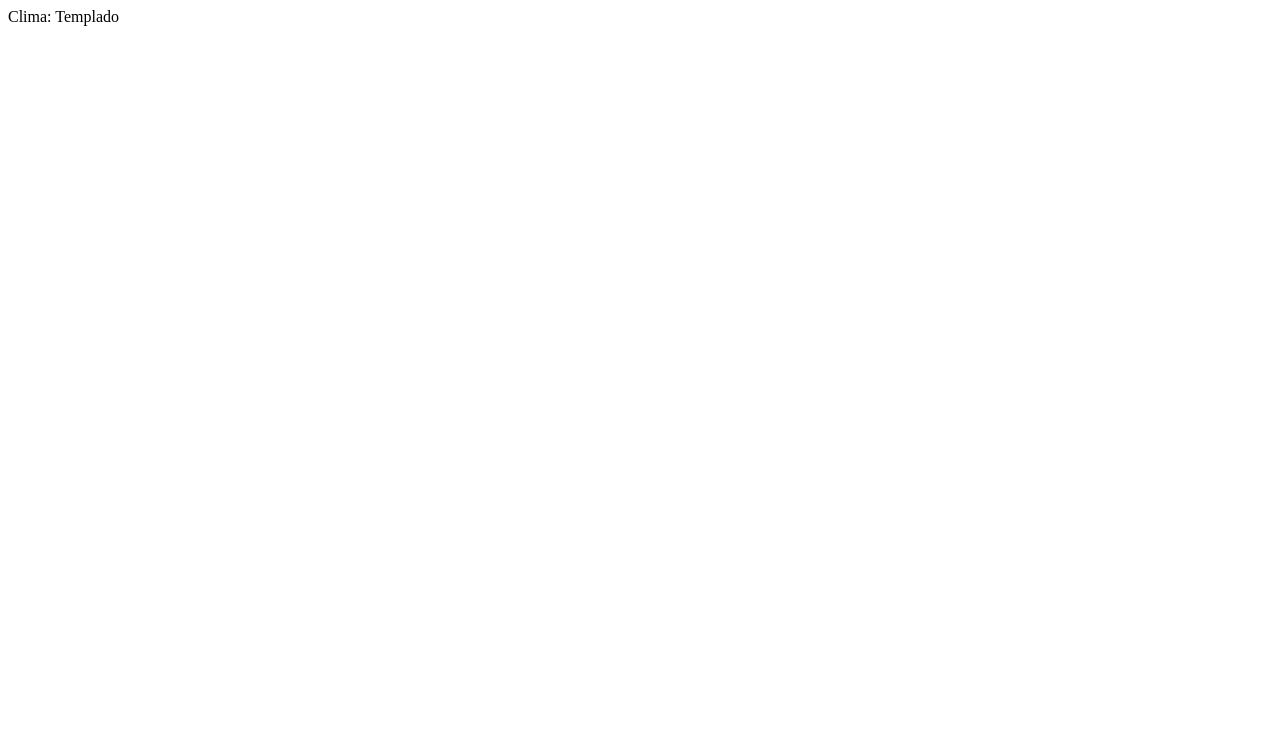
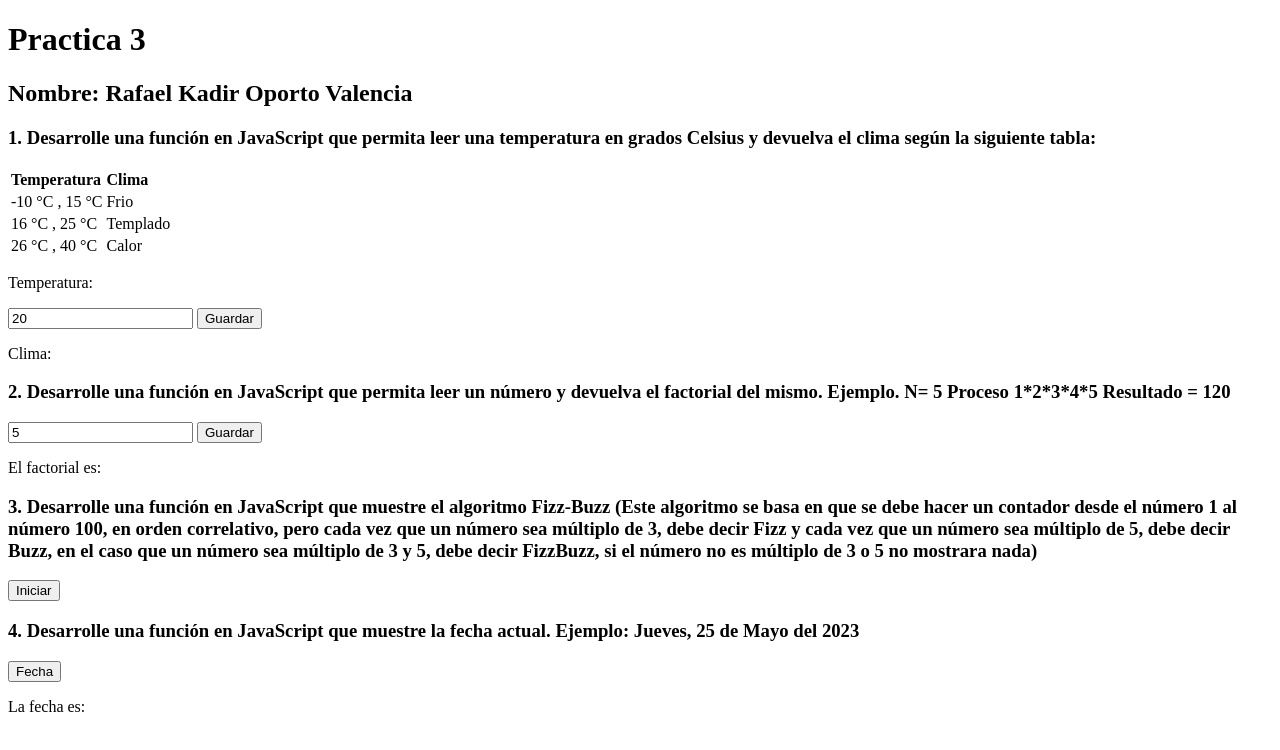
Before and after one commit to RafaelOV03/javascript, a plain HTML site: page index.html in a window 1280 px wide. Drawn offline with Linux system fonts and the light colour scheme.

Commit message:
modified:   index.html

```diff
--- a/index.html
+++ b/index.html
@@ -7,11 +7,40 @@
     <title>Document</title>
 </head>
 <body>
+    <h1>Practica 3</h1>
+    <h2>Nombre: Rafael Kadir Oporto Valencia</h2>
+    <h3>1. Desarrolle una función en JavaScript que permita leer una temperatura
+        en grados Celsius y devuelva el clima según la siguiente tabla:</h3>
+        <table>
+            <tr>
+                <td><strong>Temperatura</strong></td>
+                <td><strong>Clima</strong></td>
+            </tr>
+            <tr>
+                <td>-10 °C , 15 °C </td>
+                <td>Frio</td>
+            </tr>
+            <tr>
+                <td>16 °C , 25 °C </td>
+                <td>Templado</td>
+            </tr>
+            <tr>
+                <td>26 °C , 40 °C </td>
+                <td>Calor</td>
+            </tr>
+        </table>
+        <p>Temperatura:</p>
+        <form action="">
+            <input id = "x" type = "number" value = "20">
+            <input type = "button" onclick="ejercicio1()" value="Guardar">
+        </form>
+
         <script>
+            function ejercicio1(){
                 function mostrarclima(a){
                     if(a<-10){
                         return "Muy frio";
-            }else if(a<=-15){
+                    }else if(a<=15){
                         return "Frio";
                     }else if(a<=25){
                         return "Templado";
@@ -20,8 +49,89 @@
                     }
                     return "Muy caluroso";
                 }
-        let x = 0;
-        document.write("Clima: " + mostrarclima(x));
+                let x = parseInt(document.getElementById("x").value);
+                document.getElementById("rx").textContent = "Clima: " + mostrarclima(x);
+            }
         </script>
+        <p id = "rx">Clima: </p>
+
+
+    <h3>2. Desarrolle una función en JavaScript que permita leer un número y
+        devuelva el factorial del mismo.
+        Ejemplo. N= 5 Proceso 1*2*3*4*5 Resultado = 120</h3>
+        <form action="">
+            <input id = "y" type = "number" value = "5">
+            <input type = "button" onclick="ejercicio2()" value="Guardar">
+        </form>
+
+        <script>
+            function ejercicio2(){
+                function factorial(a){
+                    let f = 1;
+                    for (let i = a; i > 0; i--){
+                        f = f * i;
+                    }
+                    return f;
+                }
+                let y = parseInt(document.getElementById("y").value);
+                document.getElementById("ry").textContent = "El factorial es: " + factorial(y);
+            }
+        </script>
+        <p id = "ry">El factorial es: </p>
+
+    <h3>3. Desarrolle una función en JavaScript que muestre el algoritmo Fizz-Buzz
+        (Este algoritmo se basa en que se debe hacer un contador desde el
+        número 1 al número 100, en orden correlativo, pero cada vez que un
+        número sea múltiplo de 3, debe decir Fizz y cada vez que un número sea
+        múltiplo de 5, debe decir Buzz, en el caso que un número sea múltiplo de
+        3 y 5, debe decir FizzBuzz, si el número no es múltiplo de 3 o 5 no
+        mostrara nada)
+        </h3>
+        <form action="">
+            <input type = "button" onclick="ejercicio3()" value="Iniciar">
+        </form>
+
+        <script>
+            function ejercicio3(){
+                function fizzbuzz(){
+                    let str = "";
+                    for (let i = 1; i <= 100; i++){
+                        document.write(i + ": ");
+                        if(i%3==0){
+                            document.write("Fizz");
+                        }
+                        if(i%5==0){
+                            document.write("Buzz");
+                        }
+                        document.write("<br>");
+                    }
+                }
+                fizzbuzz();
+            }
+        </script>
+
+
+    <h3>4. Desarrolle una función en JavaScript que muestre la fecha actual.
+        Ejemplo: Jueves, 25 de Mayo del 2023</h3>
+        <form action="">
+            <input type = "button" onclick="ejercicio4()" value="Fecha">
+        </form>
+
+        <script>
+            function ejercicio4(){
+                function fecha(){
+                    let fecha = new Date();
+                    let mes = ["Enero","Febrero","Marzo","Abril","Mayo","Junio","Julio","Agosto","Septiembre","Octubre","Noviembre","Diciembre"];
+                    let dia = ["Lunes","Martes","Miercoles","Jueves","Viernes","Sabado","Domingo"];
+
+                    fecha.getDate();
+                    return dia[fecha.getDay()-1] + ", " + fecha.getDate() + " de " + mes[fecha.getMonth()] + " del " + fecha.getFullYear();
+                }
+                document.getElementById("rz").textContent = ("La fecha es: " + fecha());
+            }
+        </script>
+        <p id = "rz">La fecha es: </p>
+
+
 </body>
 </html>
```
Lines whose indentation alone changed are shown as unchanged.
